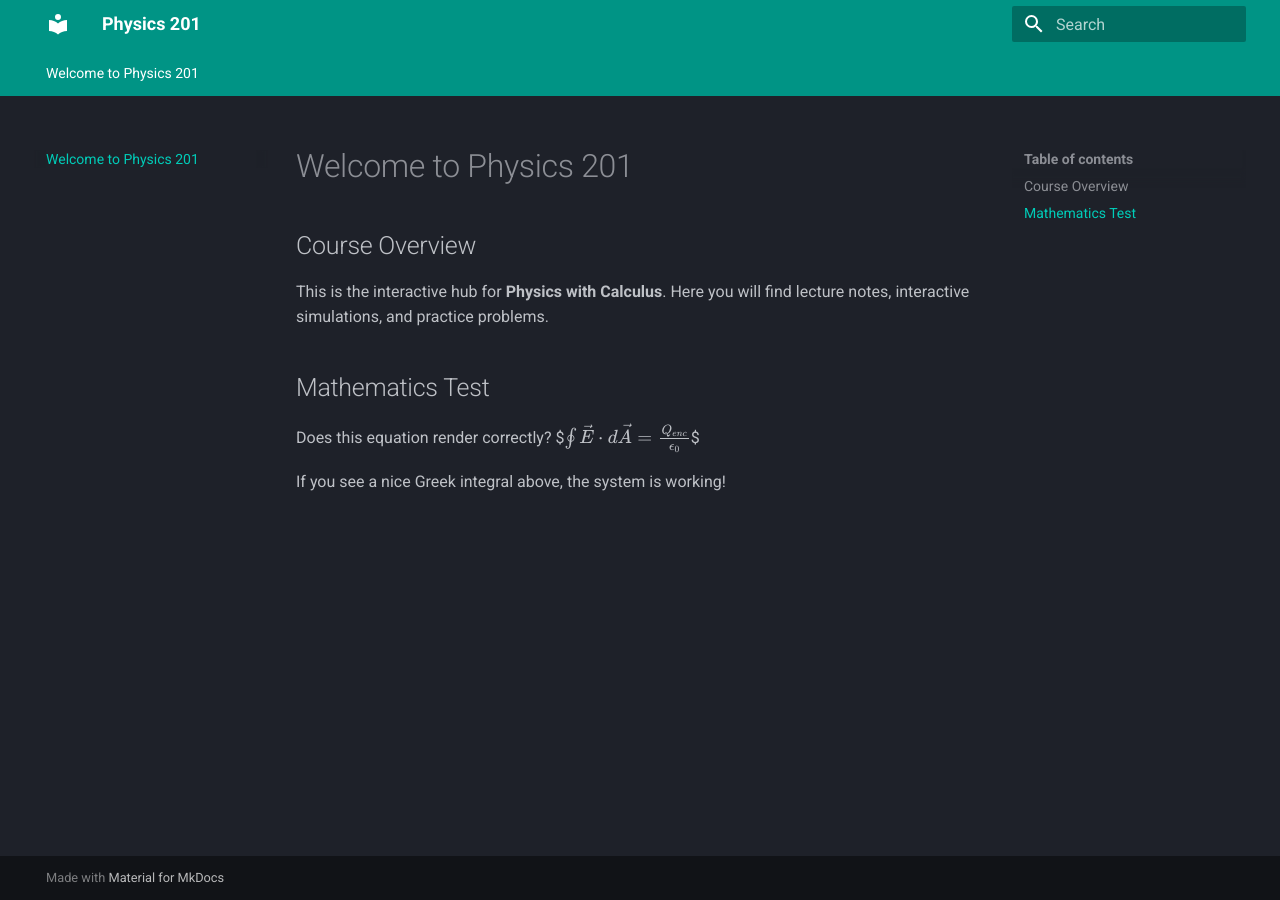
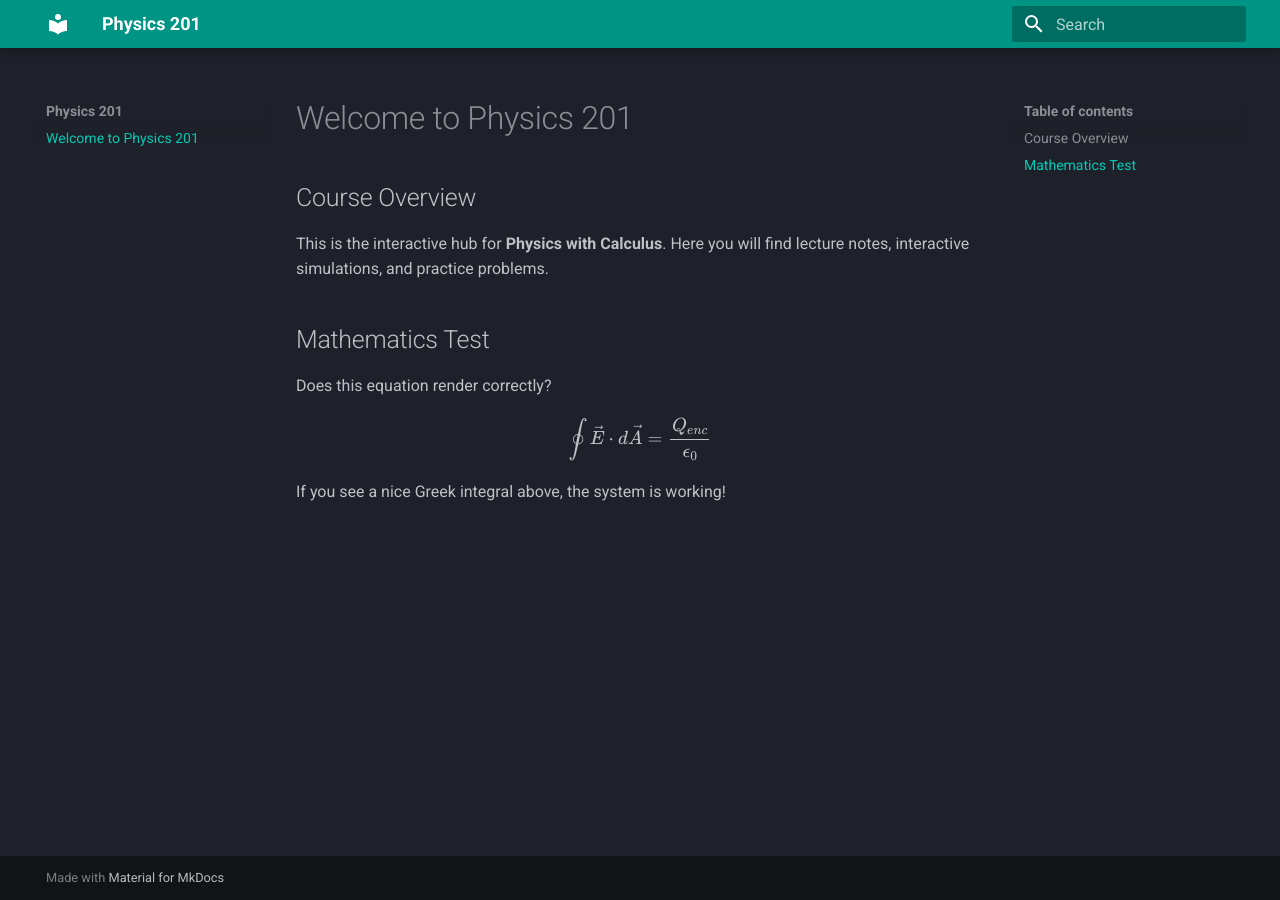
Before and after one commit to LHS-Beane/universityphysics, an MkDocs documentation site: the page built from docs/index.md, in a window 1280 px wide. Built offline with MkDocs 1.6.1 and Material for MkDocs 9.7.7, drawn with Linux system fonts in a browser that asks for light colours; formulas are drawn with MathJax 3; part of the change alters nothing that is shown.

Commit message:
Update mkdocs.yml

```diff
--- a/mkdocs.yml
+++ b/mkdocs.yml
@@ -1,28 +1,19 @@
-# --- SITE IDENTITY ---
-site_name: Physics 201  # <--- This fixes the name at the top!
+site_name: Physics 201
 site_url: https://your-username.github.io/universityphysics/
 
-# --- THEME SETUP ---
 theme:
   name: material
   palette:
     scheme: slate
     primary: teal
     accent: purple
-  features:
-    - navigation.tabs
-    - search.suggest
 
-# --- MATH EXTENSIONS ---
+# We are turning OFF the complex math extension
 markdown_extensions:
-  - pymdownx.arithmatex:
-      generic: true
+  - admonition
   - pymdownx.highlight
   - pymdownx.superfences
-  - admonition
 
-# --- JAVASCRIPT LOADERS ---
+# We are loading MathJax 2 (older but auto-scans for $$ symbols)
 extra_javascript:
-  - javascripts/mathjax.js  # <--- The bridge script we just made
-  - https://polyfill.io/v3/polyfill.min.js?features=es6
-  - https://cdn.jsdelivr.net/npm/mathjax@3/es5/tex-mml-chtml.js
+  - https://cdnjs.cloudflare.com/ajax/libs/mathjax/2.7.7/MathJax.js?config=TeX-MML-AM_CHTML
```
